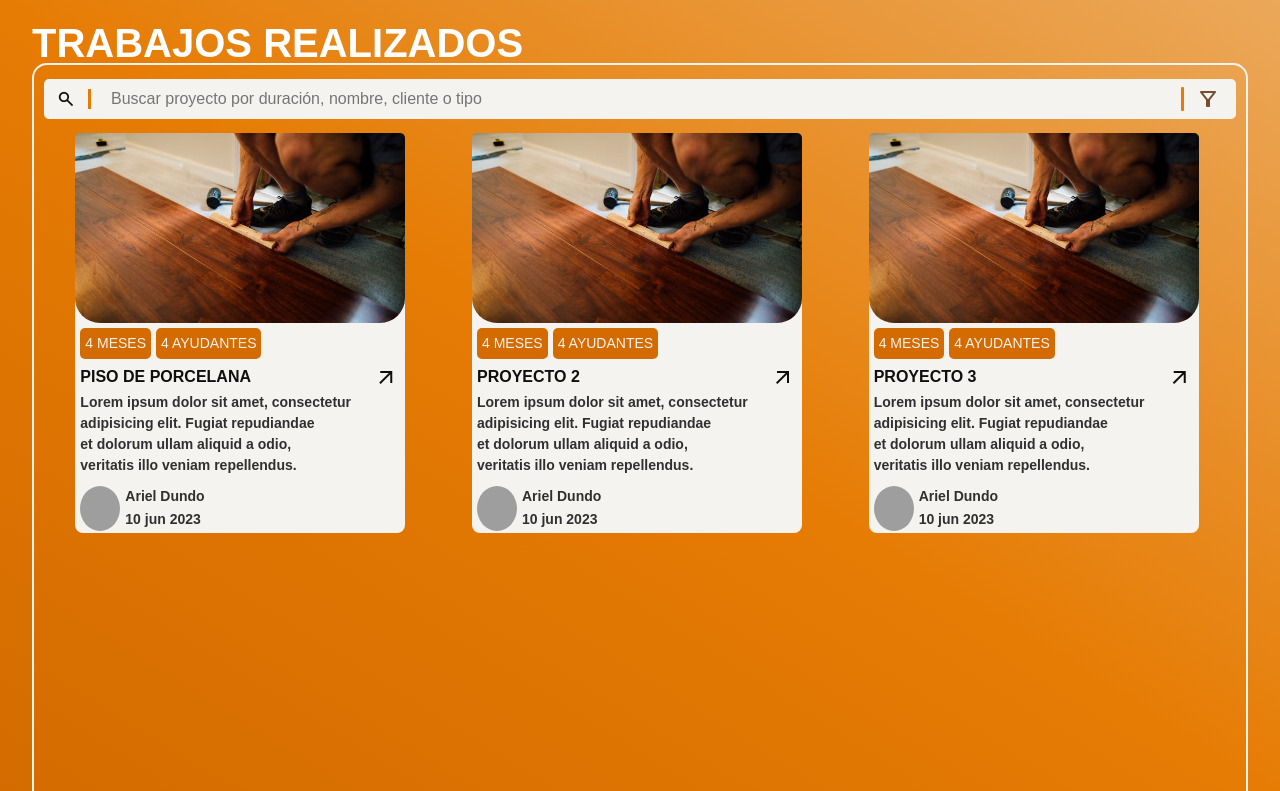
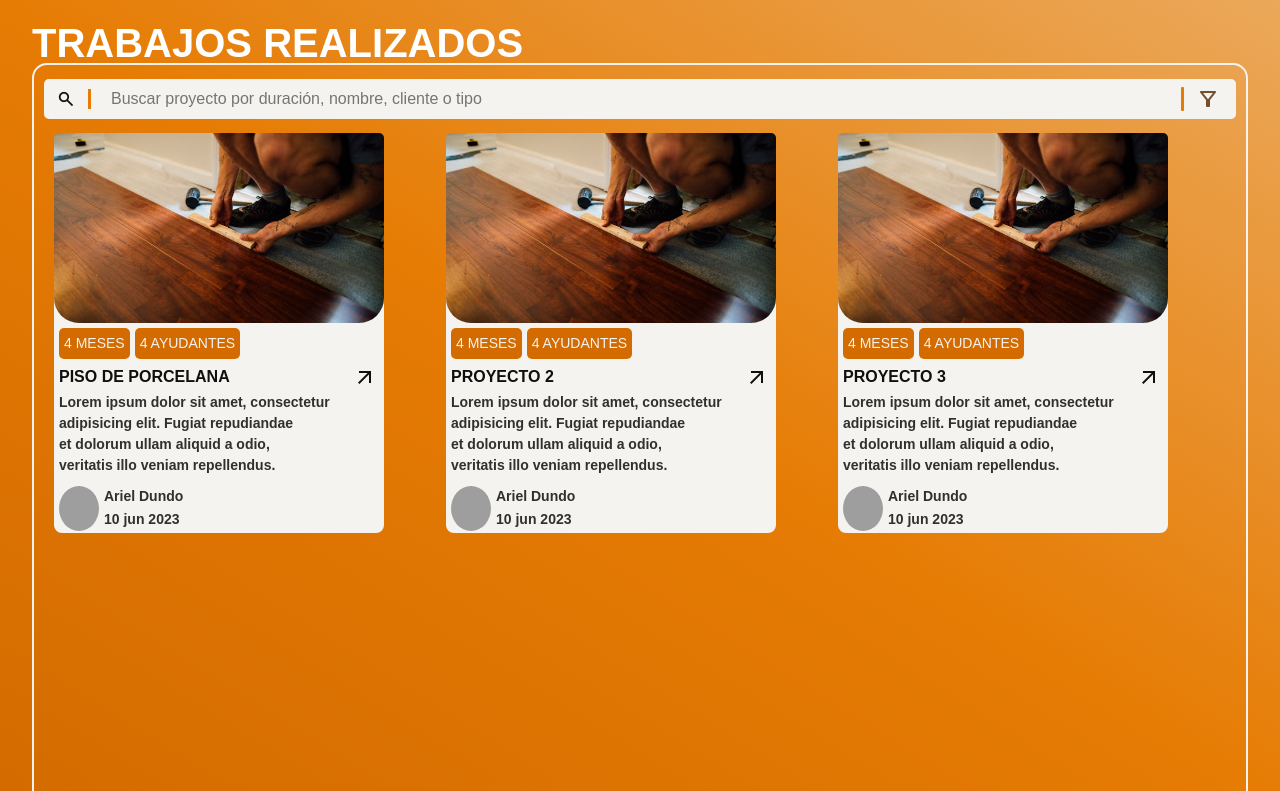
Before and after one commit to miush-env/carpinteria, a website: page index.html in a window 1280 px wide. Shown: the part 2489-3280 px from the top of the page. Drawn offline with nearby package versions, Linux system fonts and the light colour scheme; grey boxes are pictures that could not be loaded; a web font is replaced by a local one.

Commit message:
modificacion de la clase works-list
ajuste del contenedor de los proyectos para que puedan respetar el gap,
pero sigue sin respetar al parecer al un gap minimo o como un margin

```diff
--- a/style.css
+++ b/style.css
@@ -570,10 +570,8 @@
 
 .works-list {
   display: grid;
-  height: 100%;
-  grid-template-columns: repeat(auto-fill, minmax(280px, 1fr));
-  gap: 1.5rem;
-  justify-items: center;
+  grid-template-columns: repeat(auto-fill, minmax(330px, 1fr));
+  gap: 10px;
 }
 
 .works-order {
```
